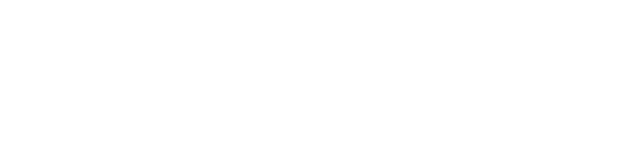
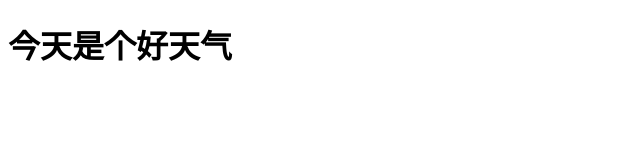
Before and after one commit to hero-miracle/test, a plain HTML site: page index.html in a window 1280 px wide. Shown: the whole page, without its empty margins (0-640 px from the left). Drawn offline with Linux system fonts and the light colour scheme.

Commit message:
test_modify

```diff
--- a/index.html
+++ b/index.html
@@ -9,7 +9,7 @@
 </head>
 
 <body>
-
+    <h1>今天是个好天气</h1>
 </body>
 
 </html>
```
